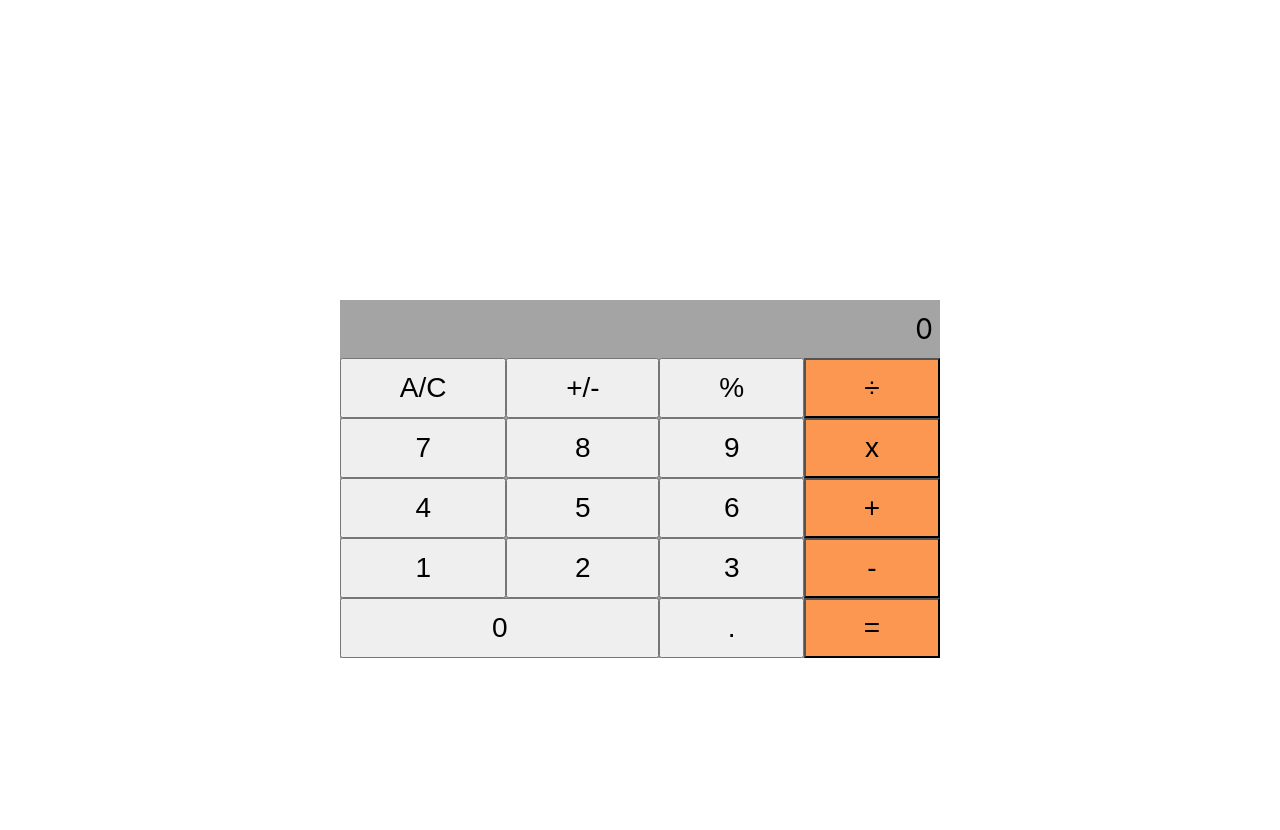
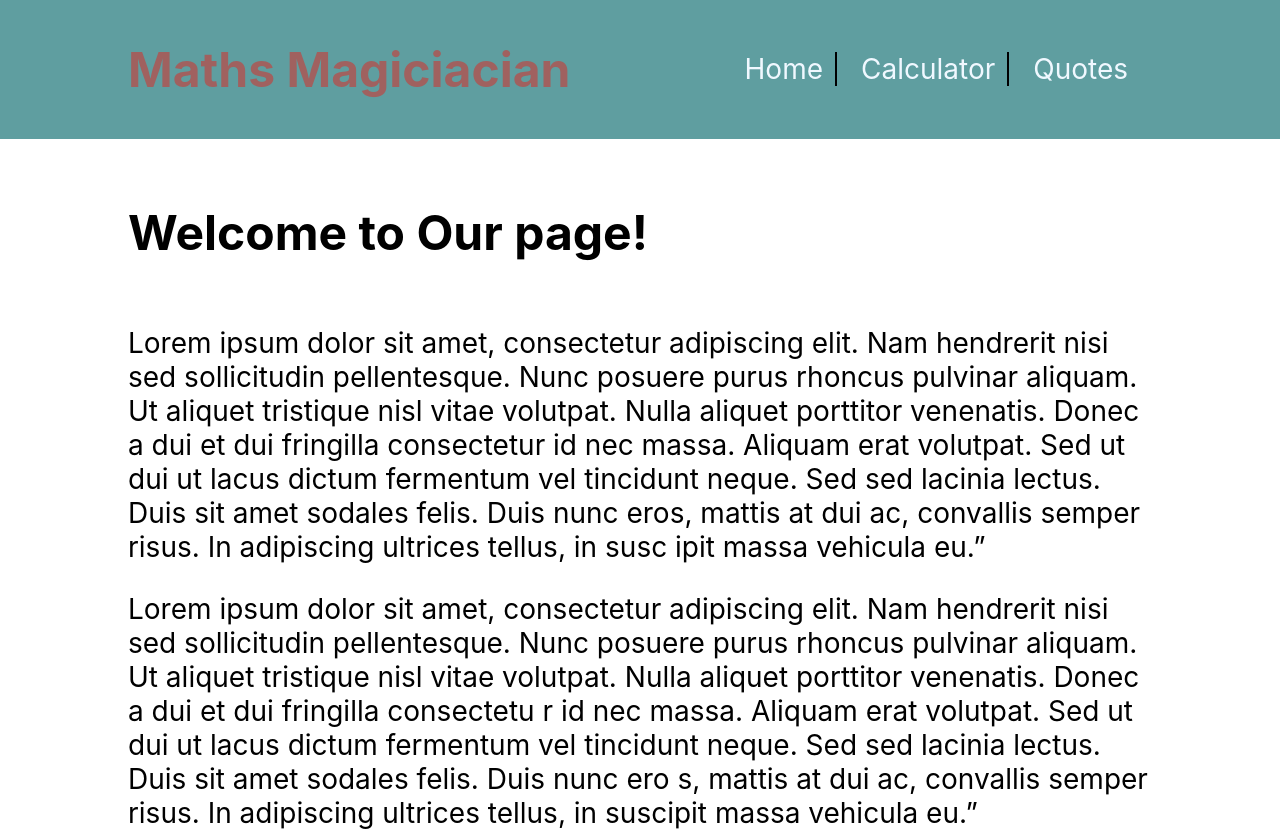
Before and after one commit to Emmykage/Math-Magician, a React (Create React App) app: page / in a window 1280 px wide. Before the commit the page ends 800 px from the top, so only its background shows below. Built offline with nearby package versions, Linux system fonts and the light colour scheme.

Commit message:
style and implement SPA

```diff
--- a/package.json
+++ b/package.json
@@ -9,6 +9,7 @@
     "big.js": "^6.2.0",
     "react": "^18.2.0",
     "react-dom": "^18.2.0",
+    "react-router-dom": "^6.3.0",
     "react-scripts": "5.0.1",
     "web-vitals": "^2.1.4"
   },
--- a/src/App.css
+++ b/src/App.css
@@ -4,17 +4,25 @@
 }
 
 .Calc {
-  background-color: rgb(165, 164, 164);
+  display: flex;
+  /* background-color: rgb(165, 164, 164); */
   margin: auto;
-  margin-top: 300px;
-  width: 70%;
-  max-width: 600px;
+  margin-top: 100px;
+  padding: 70px;
+  width: 80%;
+
 }
-
+/* .leftSide, .calculator{
+  border: 1px solid gray;
+} */
+.Calc h1{
+  font-size: 44px;
+}
 .calculator {
   margin: auto;
-  margin-top: 500px;
-  width: 100%;
+  /* margin-top: 500px; */
+  width: 600px;
+  max-width: 600px;
   display: grid;
   grid-template-columns: auto;
   grid-template-rows: auto  auto;
--- a/src/App.js
+++ b/src/App.js
@@ -1,12 +1,23 @@
 // import logo from './logo.svg';
 import React from 'react';
+import { Route, Routes } from 'react-router-dom';
 import './App.css';
 import Calculator from './components/calculator';
+import Home from './components/Home';
+import Quotes from './components/Quotes';
 
 class App extends React.PureComponent {
   render() {
     return (
-      <Calculator />
+      <>
+        <Routes>
+          <Route path="/" element={<Home />} />
+          <Route path="calculator" element={<Calculator />} />
+          <Route path="quotes" element={<Quotes />} />
+        </Routes>
+
+      </>
+
     );
   }
 }
--- /dev/null
+++ b/src/components/Header.js
@@ -0,0 +1,25 @@
+import React from 'react';
+import { Link } from 'react-router-dom';
+
+class Header extends React.Component {
+  render() {
+    return (
+      <header>
+        <nav>
+          <Link className="logo" to="/">
+            <h1>Maths Magiciacian</h1>
+            {' '}
+          </Link>
+          <ul>
+            <li><Link to="/">Home</Link></li>
+            <li><Link to="/calculator">Calculator</Link></li>
+            <li><Link to="/quotes">Quotes</Link></li>
+          </ul>
+        </nav>
+
+      </header>
+
+    );
+  }
+}
+export default Header;
--- /dev/null
+++ b/src/components/Home.js
@@ -0,0 +1,49 @@
+import React from 'react';
+import Header from './Header';
+
+class Home extends React.Component {
+  render() {
+    return (
+      <main className="container">
+        <Header />
+
+        <div className='page-layout'>
+          <h1>Welcome to Our page!</h1>
+          <p>
+            Lorem ipsum dolor sit amet, consectetur adipiscing elit.
+            Nam hendrerit nisi sed
+            sollicitudin pellentesque. Nunc posuere purus rhoncus pulvinar aliquam.
+            Ut aliquet tristique nisl vitae volutpat.
+            Nulla aliquet porttitor venenatis.
+            Donec a dui et dui fringilla consectetur id
+            nec massa. Aliquam erat volutpat.
+            Sed ut dui ut lacus dictum fermentum vel tincidunt neque.
+            Sed sed lacinia lectus.
+            Duis sit amet sodales felis. Duis nunc
+            eros, mattis at dui ac, convallis semper risus.
+            In adipiscing ultrices tellus, in susc
+            ipit massa vehicula eu.”
+          </p>
+          <p>
+            Lorem ipsum dolor sit amet, consectetur
+            adipiscing elit. Nam hendrerit
+            nisi sed sollicitudin pellentesque. Nunc posuere purus rhoncus pulvinar aliquam.
+            Ut aliquet tristique nisl vitae volutpat.
+            Nulla aliquet porttitor venenatis.
+            Donec a dui et dui fringilla consectetu
+            r id nec massa.
+            Aliquam erat volutpat. Sed ut dui ut lacus
+            dictum fermentum vel tincidunt neque. Sed sed lacinia lectus.
+
+            Duis sit amet sodales felis. Duis nunc ero
+            s, mattis at dui ac, convallis semper risus.
+            In adipiscing ultrices tellus, in suscipit
+            massa vehicula eu.”
+          </p>
+
+        </div>
+      </main>
+    );
+  }
+}
+export default Home;
--- /dev/null
+++ b/src/components/Quotes.js
@@ -0,0 +1,24 @@
+import React from 'react';
+import Header from './Header';
+
+class Quotes extends React.Component {
+  render() {
+    return (
+      <main className="container">
+        <Header />
+        <div className='page-layout'>
+        <div className='quote'>
+          <p>
+            Mathematics is not about numbers, equation, computations and
+            algorithm. its about understanding.-- Willaim paul thursdton
+          </p>
+        </div>
+
+        </div>
+
+
+      </main>
+    );
+  }
+}
+export default Quotes;
--- a/src/components/calculator.js
+++ b/src/components/calculator.js
@@ -1,4 +1,5 @@
 import React, { useState } from 'react';
+import Header from './Header';
 import calculate from './logic/calculate';
 
 function Calculator() {
@@ -8,8 +9,13 @@ function Calculator() {
   }
 
   return (
+    <>
+      <div className="container">
+        <Header />
+
         <div className="Calc">
-      <div className="caculator">
+          <div className='leftSide'><h1>Lets Do Some Maths</h1></div>
+          <div className="calculator">
             <div className="display">
               <span>{ state.next || state.total || '0' }</span>
 
@@ -38,6 +44,8 @@ function Calculator() {
 
           </div>
         </div>
+      </div>
+    </>
   );
 }
 export default Calculator;
--- a/src/index.css
+++ b/src/index.css
@@ -26,6 +26,62 @@ code {
     monospace;
 }
 
-.Calc {
-  background-color: blue;
+
+header{
+  width: 100%;
+  background-color: #5f9ea0;
+  color: azure;
 }
+header .logo{
+  font-size: 97px;
+  color: aliceblue;
+  text-decoration: none;
+}
+nav{
+  width: 80%;
+  display: flex;
+  justify-content: space-between;
+  align-items: center;
+  margin: auto;
+
+}
+nav h1{
+  font-size: 48px;
+  color: #A0615F;
+}
+ul{
+  display: flex;
+}
+li{
+  list-style: none;
+  margin: auto 12px;
+  border-right: 2px solid #000;
+  padding-right: 12px;
+
+}
+li:last-child{
+  border-right: none;
+}
+li a{
+  text-decoration: none;
+  color:aliceblue;
+}
+.page-layout{
+  width: 80%;
+  margin: auto;
+}
+.page-layout h1{
+  margin: 64px auto;
+  font-size: 48px;
+}
+.quote {
+  margin-top: 150px;
+}
+.quote p{
+  padding: 19px;
+}
+.container{
+  width: 100%;
+  height: 100vh;
+
+}
--- a/src/index.js
+++ b/src/index.js
@@ -1,5 +1,6 @@
 import React from 'react';
 import ReactDOM from 'react-dom/client';
+import { BrowserRouter as Router } from 'react-router-dom';
 import './index.css';
 import App from './App';
 import reportWebVitals from './reportWebVitals';
@@ -7,7 +8,10 @@ import reportWebVitals from './reportWebVitals';
 const root = ReactDOM.createRoot(document.getElementById('root'));
 root.render(
   <React.StrictMode>
-    <App />
+    <Router>
+      <App />
+    </Router>
+
   </React.StrictMode>,
 );
 
```
Also changed, not shown: 1 other file (tests, documents, lock files or other folders). Lines whose indentation alone changed are shown as unchanged.
